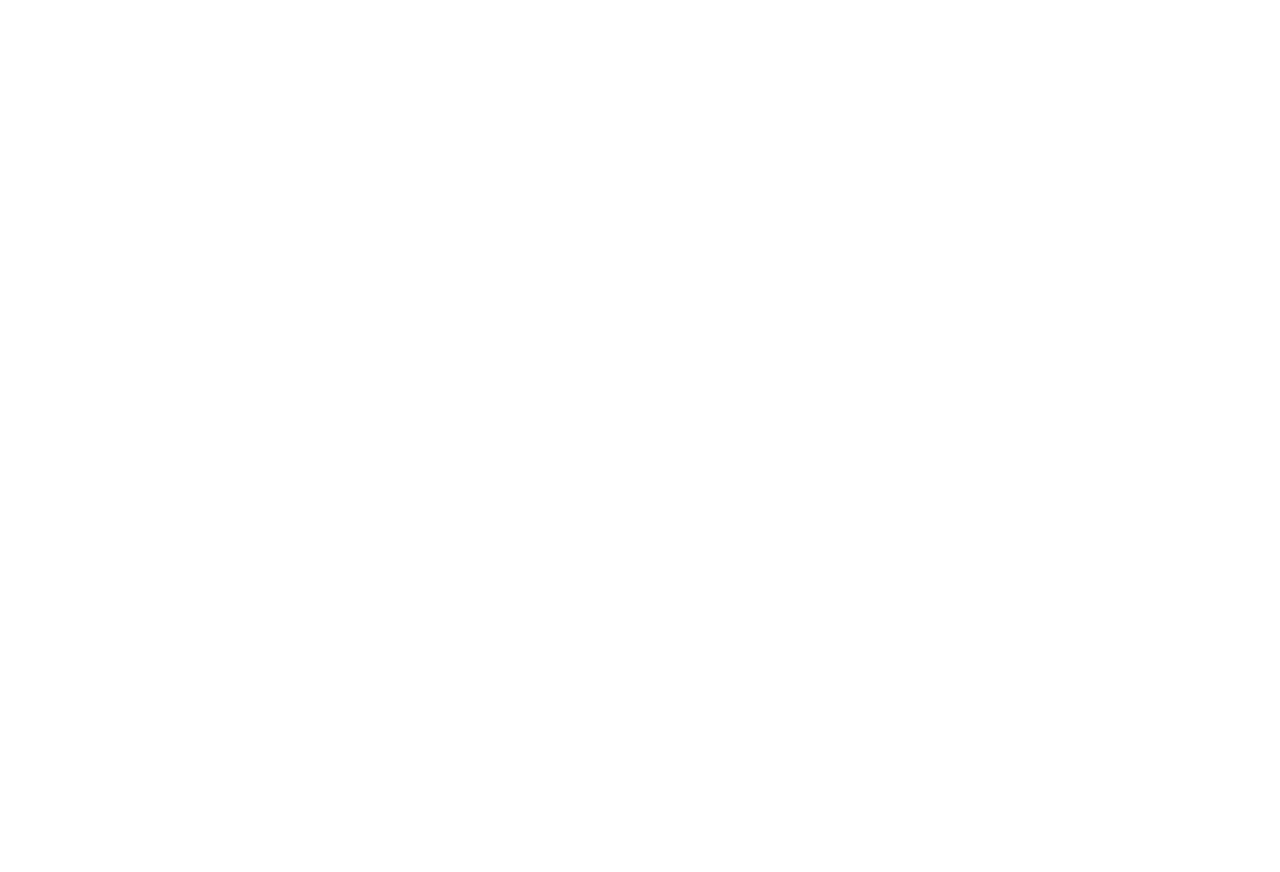
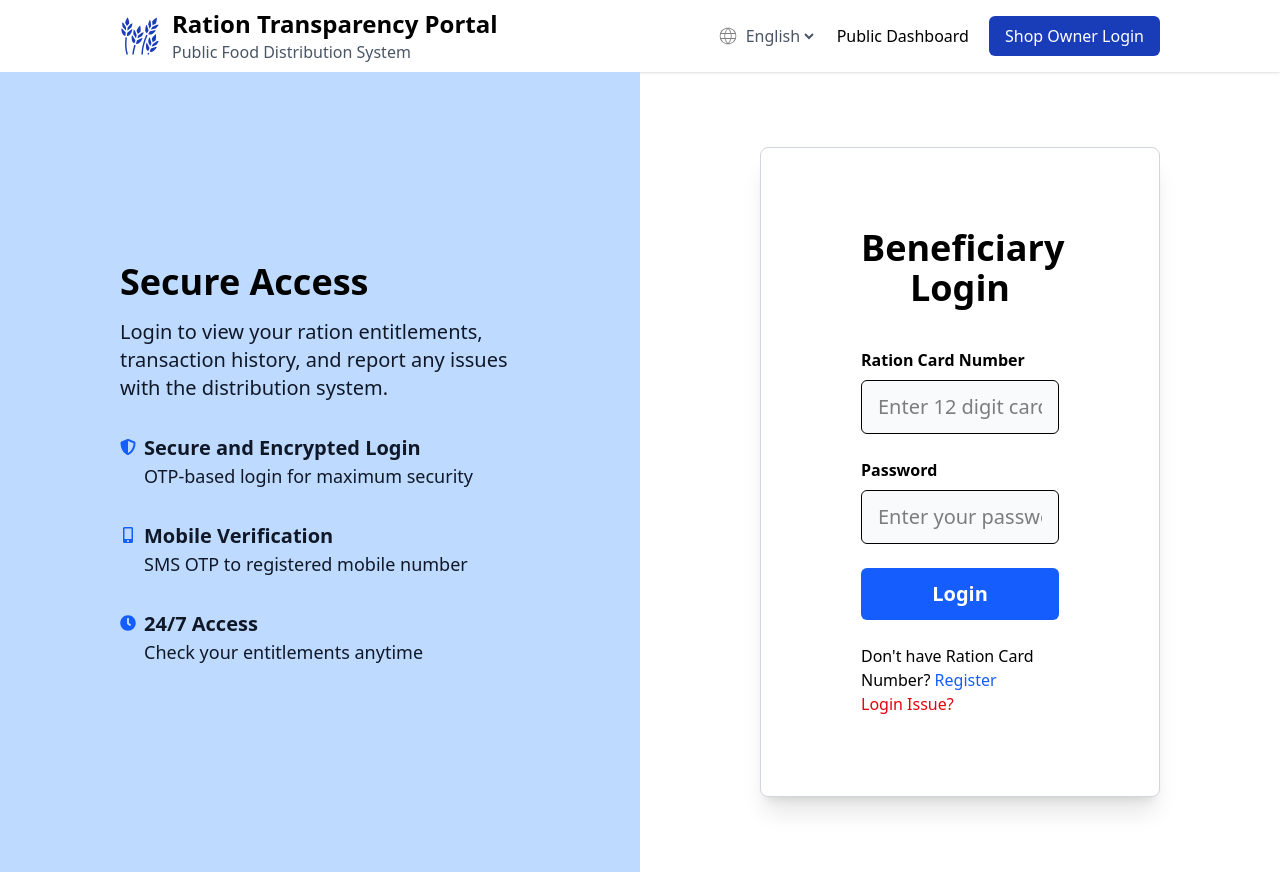
Before and after one commit to Rohit9-bit/RTP-Ration-Transparency-Portal, a React (Vite) app in the folder Client/: page /beneficiary/login in a window 1280 px wide. Before the commit this address had no page. Before the commit the page ends 800 px from the top, so only its background shows below. Built offline with nearby package versions, Linux system fonts and the light colour scheme.

Commit message:
created login logic

```diff
--- a/Client/src/App.jsx
+++ b/Client/src/App.jsx
@@ -17,8 +17,8 @@
       <Route path='/' element={<PublicDashboard />} />
 
       {/* Beneficiary Auth Routes */}
-      <Route path='/beneficary/register' element={<RegisterBeneficary />} />
-      <Route path='/beneficary/login' element={<LoginBeneficiary />} />
+      <Route path='/beneficiary/register' element={<RegisterBeneficary />} />
+      <Route path='/beneficiary/login' element={<LoginBeneficiary />} />
 
 
       {/* Shop Owner Auth Routes */}
--- a/Client/src/pages/beneficary/LoginBeneficiary.jsx
+++ b/Client/src/pages/beneficary/LoginBeneficiary.jsx
@@ -1,40 +1,139 @@
-import React from "react";
+import React, { useState } from "react";
 import Navbar from "../../componets/subComponents/hompageComponents/Navbar";
 
-import { FaShieldAlt } from "react-icons/fa";
+import { FaShieldAlt, FaMobileAlt, FaClock } from "react-icons/fa";
 
 const LoginBeneficiary = () => {
+  const [CardNumber, setCardNumber] = useState("");
+  const [password, setPassword] = useState("");
+  const [isError, setIsError] = useState(false);
+
+
+
+  function handleCardNumberChange(e) {
+    setCardNumber(e.target.value);
+  }
+
+  function handlePasswordChange(e) {
+    setPassword(e.target.value);
+  }
+
+  function handleLogin(e) {
+    e.preventDefault();
+    const regex = /^[0-9]+$/;
+    if (
+      CardNumber === "" ||
+      password === "" ||
+      CardNumber.length !== 12 ||
+      regex.test(CardNumber) === false
+    ) {
+      setIsError(true);
+      return;
+    } else {
+      setIsError(false);
+    }
+    setCardNumber("");
+    setPassword("");
+  }
   return (
-    <div>
+    <div className="h-full">
       <Navbar login={"Shop Owner Login"} publicPage={true} />
-      <div className="px-30 flex my-8">
-        <div className="w-[50%] border px-10 py-25 bg-blue-100">
-          <h1 className="text-4xl font-bold">Secure Access</h1>
-          <p className="text-xl my-4 text-gray-900 w-150">
+      <div className="flex h-screen">
+        <div className="w-1/2 h-full bg-blue-200 px-30 flex flex-col justify-center">
+          <h1 className="text-4xl font-bold ">Secure Access</h1>
+          <p className="text-xl text-gray-900 my-4">
             Login to view your ration entitlements, transaction history, and
             report any issues with the distribution system.
           </p>
-          <div className="">
-            <FaShieldAlt
-              size={20}
-              color="#193cb8"
-              className=""
-            />
-          <div>
-            <h2>Secure Authentication</h2>
-            <p>OTP-based login for maximum security</p>
+          <div className="my-4 flex items-baseline">
+            <FaShieldAlt className="inline-block mr-2 text-blue-600" />
+            <div className="flex flex-col">
+              <span className="text-xl text-gray-900 font-bold">
+                Secure and Encrypted Login
+              </span>
+              <span className="text-lg text-gray-900">
+                OTP-based login for maximum security
+              </span>
+            </div>
           </div>
-          <div>
-            <h2>Moblie Verification</h2>
-            <p>SMS OTP to registered mobile number</p>
+          <div className="my-4 flex items-baseline">
+            <FaMobileAlt className="inline-block mr-2 text-blue-600" />
+            <div className="flex flex-col">
+              <span className="text-xl text-gray-900 font-bold">
+                Mobile Verification
+              </span>
+              <span className="text-lg text-gray-900">
+                SMS OTP to registered mobile number
+              </span>
+            </div>
           </div>
-          <div>
-            <h2>24/7 Access</h2>
-            <p>Check your entitlements anytime</p>
-          </div>
+          <div className="my-4 flex items-baseline">
+            <FaClock className="inline-block mr-2 text-blue-600" />
+            <div className="flex flex-col">
+              <span className="text-xl text-gray-900 font-bold">
+                24/7 Access
+              </span>
+              <span className="text-lg text-gray-900">
+                Check your entitlements anytime
+              </span>
+            </div>
           </div>
         </div>
-        <div className="w-[50%] border px-10">World</div>
+        <div className="w-1/2 h-full flex flex-col px-30 justify-center">
+          <div className="px-25 py-20 shadow-xl rounded-lg bg-white border border-gray-300">
+            <div className="text-center mb-10">
+              <h2 className="text-4xl font-bold mb-2">Beneficiary Login</h2>
+              {isError ? (
+                <p className="text-red-600">Invalid Credentials!</p>
+              ) : null}
+            </div>
+            <form onSubmit={handleLogin} className="flex flex-col gap-6">
+              <div className="flex flex-col gap-2">
+                <label htmlFor="Ration Card Number" className="font-semibold">
+                  Ration Card Number
+                </label>
+                <input
+                  onChange={handleCardNumberChange}
+                  value={CardNumber}
+                  placeholder="Enter 12 digit card number"
+                  type="text"
+                  maxLength={12}
+                  minLength={12}
+                  className="w-full border px-4 py-3 rounded-md text-xl focus:outline-blue-600 bg-gray-50"
+                />
+              </div>
+              <div className="flex flex-col gap-2">
+                <label htmlFor="Password" className="font-semibold">
+                  Password
+                </label>
+                <input
+                  onChange={handlePasswordChange}
+                  value={password}
+                  placeholder="Enter your password"
+                  type="text"
+                  className="w-full border px-4 py-3 rounded-md text-xl focus:outline-blue-600 bg-gray-50"
+                />
+              </div>
+              <button
+                type="submit"
+                className="bg-blue-600 text-white py-3 rounded-md text-xl font-semibold hover:bg-blue-700 transition duration-300"
+              >
+                Login
+              </button>
+
+              <div>
+                <h2>
+                  Don't have Ration Card Number?
+                  <a href="/beneficary/register" className="text-blue-600">
+                    {" "}
+                    Register
+                  </a>
+                </h2>
+                <h2 className="text-red-600 cursor-pointer">Login Issue?</h2>
+              </div>
+            </form>
+          </div>
+        </div>
       </div>
     </div>
   );
```
